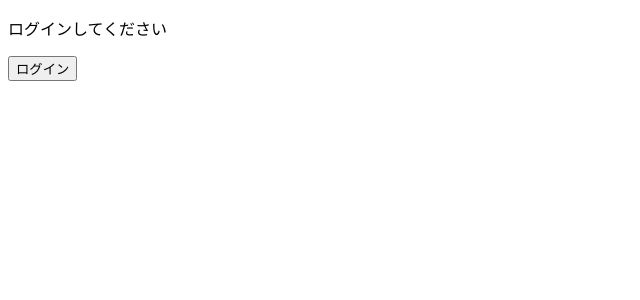
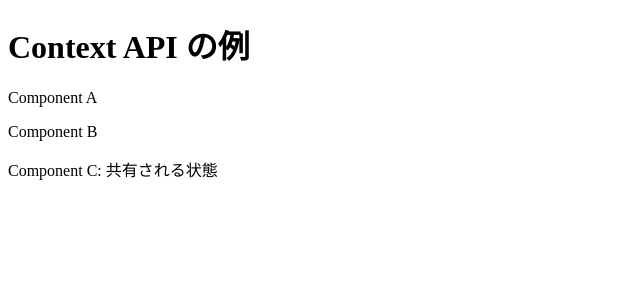
Before and after one commit to pj100-team/react-v3, a React (Create React App) app: page / in a window 1280 px wide. Shown: the top 300 px of the page, without its empty margins (0-640 px from the left). Built offline with nearby package versions, Linux system fonts and the light colour scheme.

Commit message:
👍 Copilot 高レベルテストの1

```diff
--- /dev/null
+++ b/src/CopilotHighTest1.tsx
@@ -0,0 +1,52 @@
+import React, { useState, createContext, useContext } from 'react';
+
+// Context の作成
+interface SharedState {
+  value: string;
+  setValue: React.Dispatch<React.SetStateAction<string>>;
+}
+
+const SharedStateContext = createContext<SharedState | undefined>(undefined);
+
+const ComponentC = () => {
+  const sharedState = useContext(SharedStateContext);
+  const value = sharedState?.value;
+  return (
+    <div>
+      <p>Component C: {value}</p>
+    </div>
+  );
+};
+
+const ComponentB = () => {
+  return (
+    <div>
+      <p>Component B</p>
+      <ComponentC />
+    </div>
+  );
+};
+
+const ComponentA = () => {
+  return (
+    <div>
+      <p>Component A</p>
+      <ComponentB />
+    </div>
+  );
+};
+
+const CopilotHighTest1 = () => {
+  const [value, setValue] = useState('共有される状態');
+
+  return (
+    <SharedStateContext.Provider value={{ value, setValue }}>
+      <div>
+        <h1>Context API の例</h1>
+        <ComponentA />
+      </div>
+    </SharedStateContext.Provider>
+  );
+};
+
+export default CopilotHighTest1;
--- a/src/index.tsx
+++ b/src/index.tsx
@@ -1,11 +1,11 @@
 import React from 'react';
 import ReactDOM from 'react-dom/client';
-import CopilotMidTest2 from './CopilotMidTest2';
+import CopilotHighTest1 from './CopilotHighTest1';
 
 const root = ReactDOM.createRoot(document.getElementById('root') as HTMLElement);
 root.render(
   <React.StrictMode>
     {/* <App /> */}
-    <CopilotMidTest2 />
+    <CopilotHighTest1 />
   </React.StrictMode>,
 );
```
